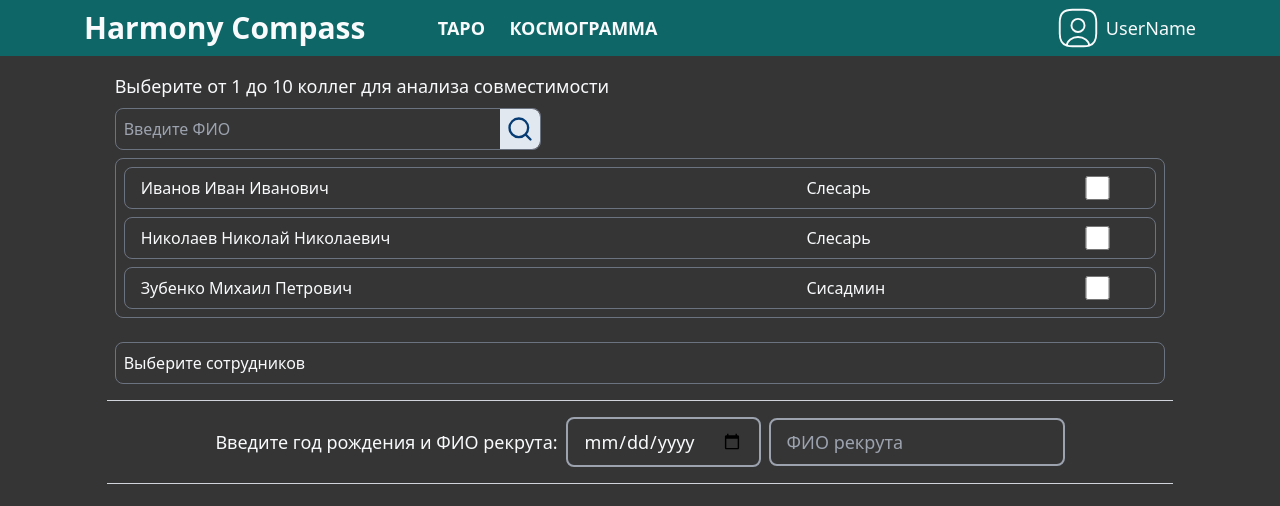
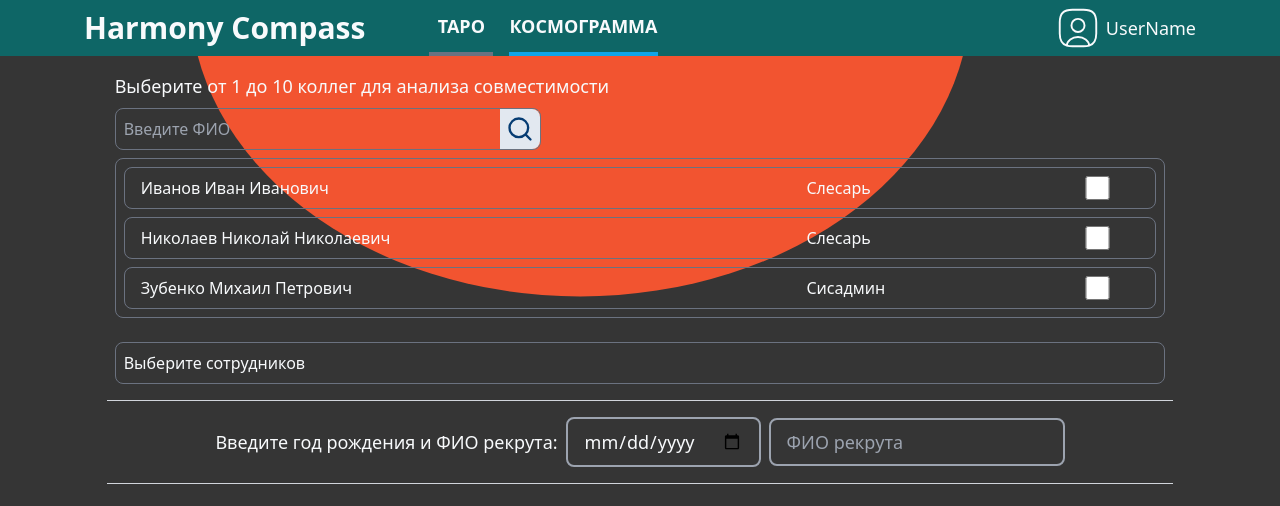
Before and after one commit to Gewinn2/Naimix_hackaton, a Vue app in the folder web/: page /cosmogramm in a window 1280 px wide. Shown: the top 506 px of the page. Built offline with nearby package versions, Linux system fonts and the light colour scheme.

Commit message:
added ellipse to cosmogramm page, fixed header bookmarks border

```diff
--- a/web/src/assets/styles/input.css
+++ b/web/src/assets/styles/input.css
@@ -19,6 +19,9 @@
 
 .input-border{
   @apply border border-solid border-gray-500
+}
+.border-bottom{
+  @apply border-b-4 border-solid;
 }
 
 .bad-input{
@@ -50,10 +53,10 @@
   background-color: #353535;
 }
 .orange-bg{
-  background-color: #353535;
+  background-color: #F25430;
 }
 .green-bg{
-  background-color: #353535;
+  background-color: #0E6666;
 }
 
 section{
--- a/web/src/assets/styles/output.css
+++ b/web/src/assets/styles/output.css
@@ -562,12 +562,24 @@ video {
   position: relative;
 }
 
+.-top-24 {
+  top: -6rem;
+}
+
 .top-16 {
   top: 4rem;
 }
 
 .z-10 {
   z-index: 10;
+}
+
+.z-20 {
+  z-index: 20;
+}
+
+.z-40 {
+  z-index: 40;
 }
 
 .z-50 {
@@ -1122,6 +1134,11 @@ video {
   border-color: rgb(107 114 128 / var(--tw-border-opacity, 1));
 }
 
+.border-bottom {
+  border-bottom-width: 4px;
+  border-style: solid;
+}
+
 .bad-input{
   border-color: rgb(220, 38, 38) !important;
 }
@@ -1161,11 +1178,11 @@ video {
 }
 
 .orange-bg{
-  background-color: #353535;
+  background-color: #F25430;
 }
 
 .green-bg{
-  background-color: #353535;
+  background-color: #0E6666;
 }
 
 section {
--- a/web/src/entities/header.vue
+++ b/web/src/entities/header.vue
@@ -1,5 +1,5 @@
 <template>
-  <div class="flex flex-row flex-shrink-0 items-stretch h-14 w-full px-5 z-10 text-slate-50 header-bg">
+  <div class="flex flex-row flex-shrink-0 items-stretch h-14 w-full px-5 z-40 text-slate-50 header-bg">
     <div class="h-full grid content-center mx-16">
       <div class="font-semibold text-3xl cursor-pointer select-none" @click="$router.push({name: 'MainPage'})">Harmony Compass</div>
     </div>
--- a/web/src/pages/CosmogrammPage.vue
+++ b/web/src/pages/CosmogrammPage.vue
@@ -1,6 +1,11 @@
 <template>
   <div class="w-full h-full flex flex-col items-center overflow-y-scroll">
-    <div class="w-10/12 h-full flex flex-col">
+    <div class="absolute z-10 -top-24">
+      <svg width="900" height="400" viewBox="0 0 807 345" fill="none" xmlns="http://www.w3.org/2000/svg">
+        <ellipse cx="350" cy="76" rx="350" ry="269" fill="#F25430"/>
+      </svg>
+    </div>
+    <div class="w-10/12 h-full flex flex-col z-20">
       <section>
         <UserList
           class="w-full mb-2"
```
